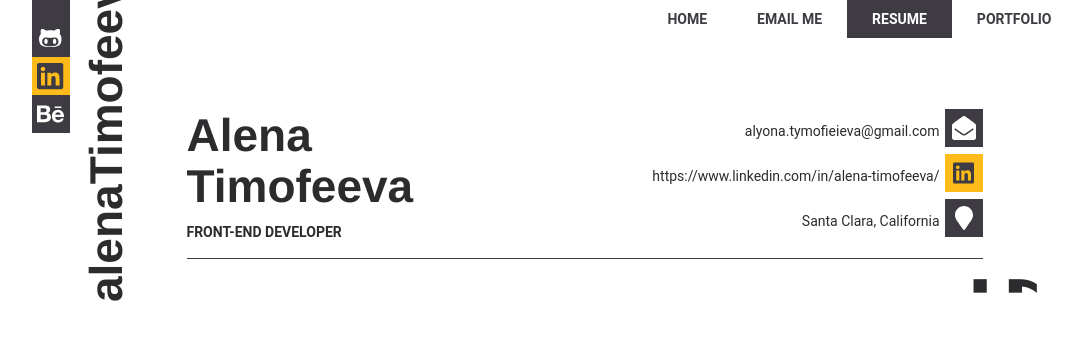
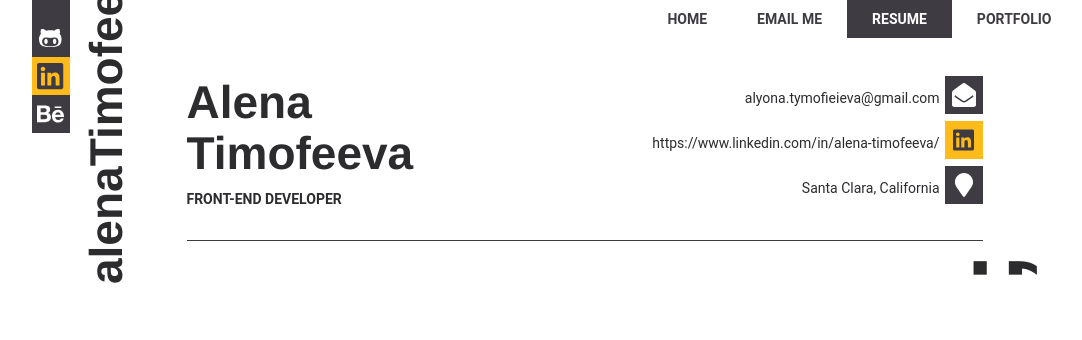
Before and after one commit to mouseProgrammouse/portfolio, a React (Create React App) app: page /resume in a window 1280 px wide. Shown: the top 340 px of the page, without its empty margins (86-1168 px from the left). Built offline with nearby package versions, Linux system fonts and the light colour scheme.

Commit message:
rename folder, fixBug: add key value to the list at About component

```diff
--- a/src/About.js
+++ b/src/About.js
@@ -11,8 +11,8 @@ const About = (props) => {
       <h2>{header}</h2>
       <p className="description">{description}</p>
       <div className = "links"> {
-        links.map((link) => (
-          <Link className={link.className} to={link.link}>{link.linkTitle}</Link>
+        links.map((link, index) => (
+          <Link key={index} className={link.className} to={link.link}>{link.linkTitle}</Link>
         ))
       }
       </div>
--- a/src/OwnerInfo.css
+++ b/src/OwnerInfo.css
@@ -1,9 +1,10 @@
 .owner-info {
   display: flex;
   flex-flow: row;
-  margin: 43px 94px 43px 155px;
+  margin: 10px 94px 43px 155px;
   justify-content: space-between;
   align-items: center;
+  padding-bottom: 15px;
 }
 
 .owner-info .social-info {
--- a/src/OwnerInfo.js
+++ b/src/OwnerInfo.js
@@ -1,6 +1,6 @@
 import React from 'react'
-import MainInfo from './OwnerInfo/MainInfo'
-import SocialInfo from './OwnerInfo/SocialInfo'
+import MainInfo from './info/MainInfo'
+import SocialInfo from './info/SocialInfo'
 import PropTypes from 'prop-types'
 import './OwnerInfo.css'
 
```
Also changed, not shown: src/info/MainInfo.css (renamed from src/OwnerInfo/MainInfo.css), src/info/MainInfo.js (renamed from src/OwnerInfo/MainInfo.js), src/info/SocialInfo.css (renamed from src/OwnerInfo/SocialInfo.css), src/info/SocialInfo.js (renamed from src/OwnerInfo/SocialInfo.js).
